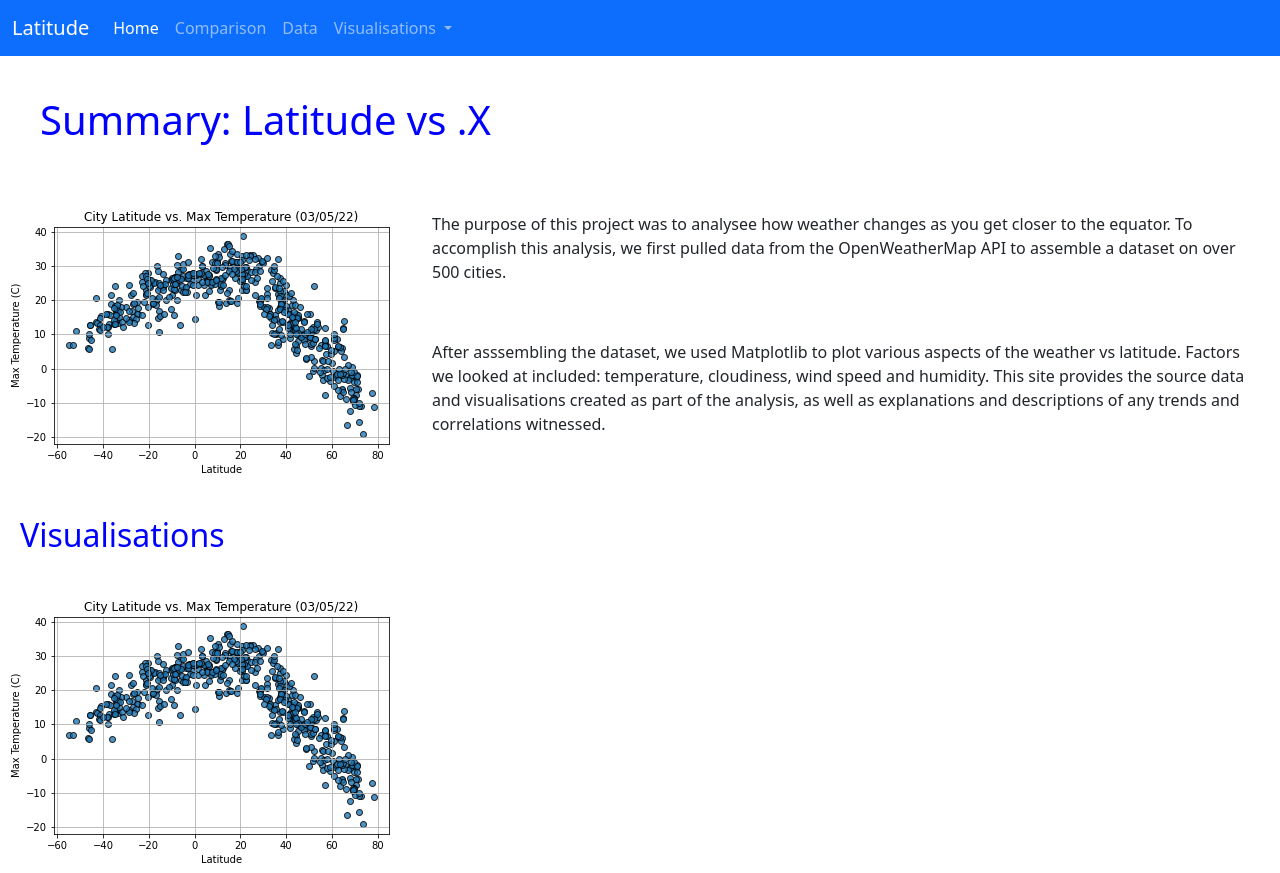
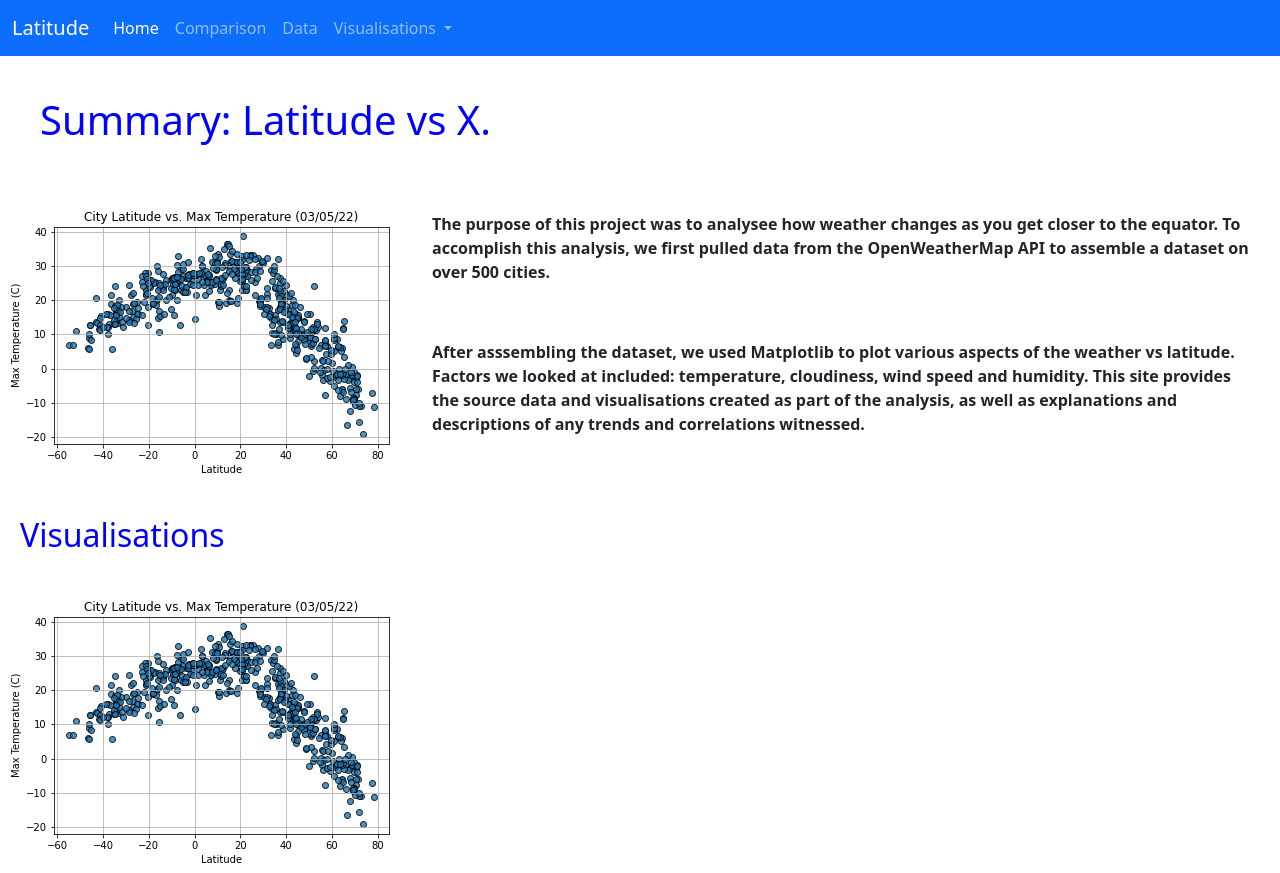
Before and after one commit to DannyBruzz/Web-Design-Challenge, a plain HTML site: page index.html in a window 1280 px wide. Shown: the top 873 px of the page. Drawn offline with nearby package versions, Linux system fonts and the light colour scheme.

Commit message:
final edits

```diff
--- a/index.html
+++ b/index.html
@@ -89,7 +89,7 @@
     </nav>
   </head>
   <body>
-    <h1 class="header">Summary: Latitude vs .X</h1>
+    <h1 class="header">Summary: Latitude vs X.</h1>
     <div class="main">
       <figure>
         <img src="assets\images\Fig1.png" alt="City Latitude vs Max Temp" />
--- a/style.css
+++ b/style.css
@@ -19,4 +19,5 @@ h2 {
 }
 p {
     padding: 20px;
+    font-weight: bold;
 }
```
Also changed, not shown: visualisations/lat_cloud.html (+1 -1 lines), visualisations/lat_humidity.html (+1 -1 lines).
